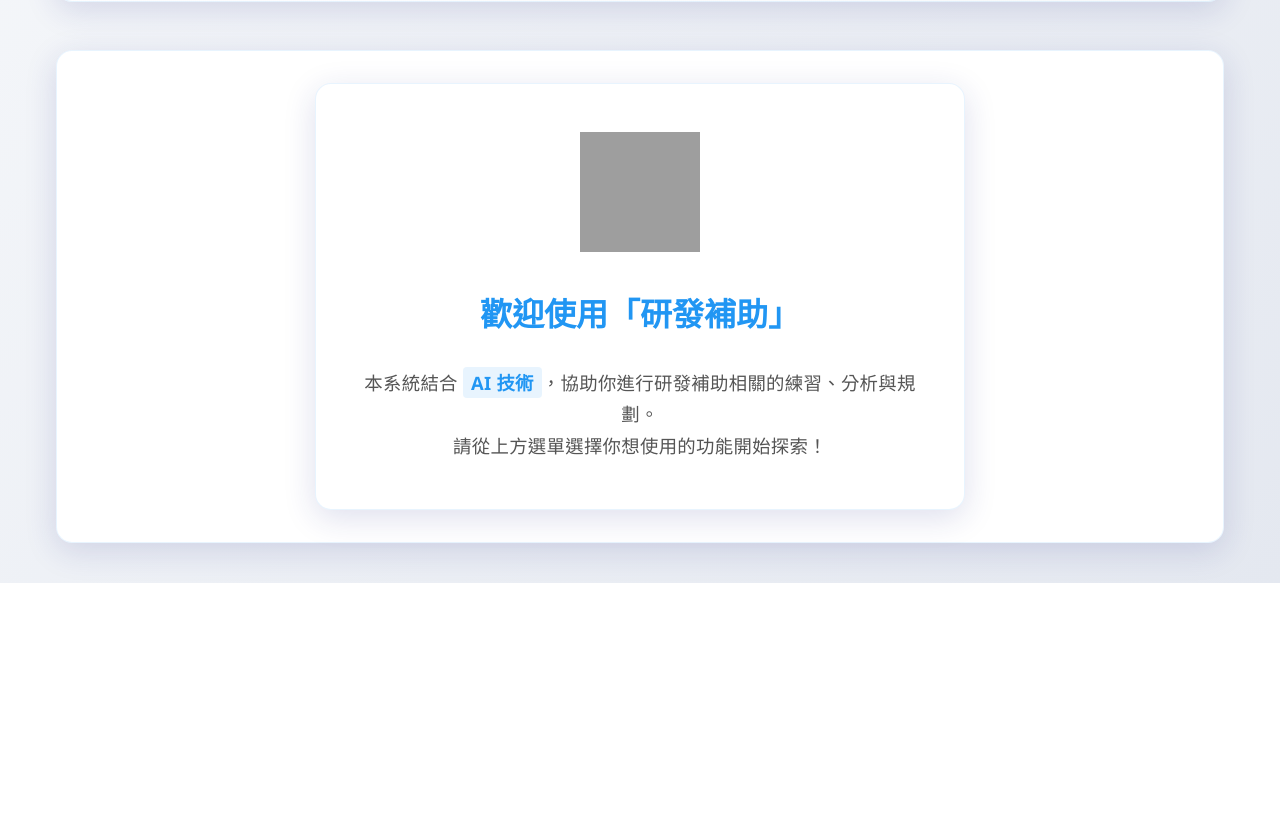
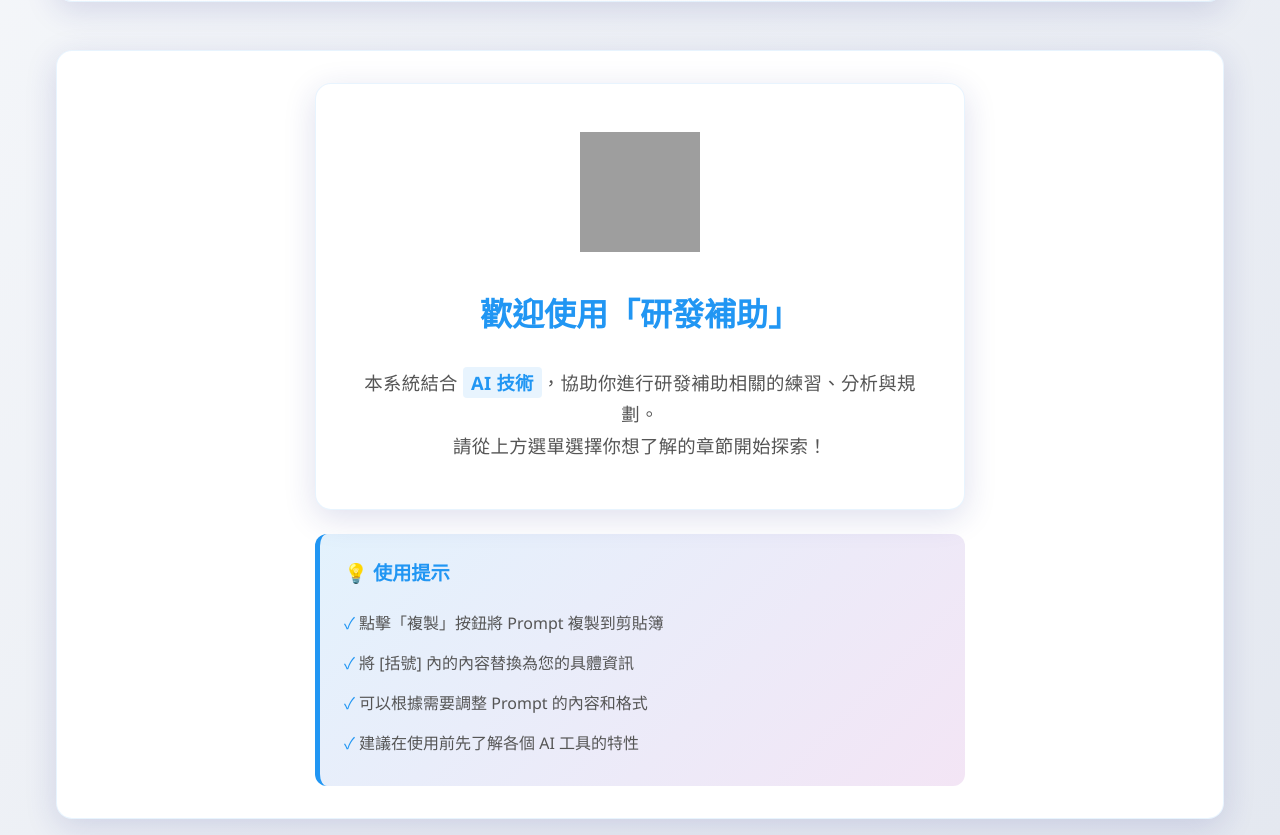
Before and after one commit to Charlie42725/react-exam, a React (Create React App) app: page / in a window 1280 px wide. Shown: the part 217-1052 px from the top of the page. Before the commit the page ends 800 px from the top, so only its background shows below. Built offline with nearby package versions, Linux system fonts and the light colour scheme; grey boxes are pictures that could not be loaded.

Commit message:
feat: 使用提示

```diff
--- a/src/pages/Index.jsx
+++ b/src/pages/Index.jsx
@@ -1,5 +1,4 @@
 import { useState, useEffect, useMemo } from "react";
-import { Link } from "react-router-dom";
 import { promptDatas } from "../libs/prompts";
 import { PromptCard } from "../components/Index/PromptCard";
 import { AnimatePresence, motion } from "framer-motion";
@@ -81,7 +80,6 @@ export const Index = () => {
               fontSize: "1.1rem",
               fontWeight: "600",
               color: "var(--text-color-primary)",
-              minWidth: "120px",
             }}
           >
             選擇章節：
@@ -94,9 +92,9 @@ export const Index = () => {
               setSelectedCategory(e.target.value);
             }}
             style={{
-              minWidth: "200px",
+              minWidth: "10rem",
               flex: "1",
-              maxWidth: "300px",
+              maxWidth: "16rem",
             }}
           >
             <option value="">--請選擇--</option>
@@ -109,11 +107,25 @@ export const Index = () => {
         </div>
 
         <div className="card" style={{ padding: "2rem", minHeight: "30rem" }}>
+          <AnimatePresence mode="wait">
+            <motion.div
+              key={selectedCategory}
+              variants={staggerContainer}
+              initial="hiddenBottom"
+              animate="show"
+              exit="hiddenBottom"
+              style={{
+                display: "flex",
+                gap: "1.5rem",
+                flexDirection: "column",
+              }}
+            >
               {!selectedCategory || !matchCategory ? (
-            <div
-              className="card welcome-section"
+                <>
+                  <motion.div
+                    variants={fadeInItem}
+                    className="card"
                     style={{
-                width: "fit-content",
                       display: "flex",
                       flexDirection: "column",
                       alignItems: "center",
@@ -166,7 +178,7 @@ export const Index = () => {
                       </span>
                       ，協助你進行研發補助相關的練習、分析與規劃。
                       <br />
-                請從上方選單選擇你想使用的功能開始探索！
+                      請從上方選單選擇你想了解的章節開始探索！
                     </p>
                     {/* <Link
                 to="/new-system"
@@ -181,32 +193,75 @@ export const Index = () => {
               >
                 前往企業內訓專案
               </Link> */}
-            </div>
-          ) : (
-            <AnimatePresence mode="wait">
+                  </motion.div>
                   <motion.div
-                key={matchCategory.value}
-                variants={staggerContainer}
-                initial="hiddenBottom"
-                animate="show"
-                exit="hiddenBottom"
+                    variants={fadeInItem}
                     style={{
+                      width: "100%",
                       display: "flex",
-                  gap: "1.5rem",
                       flexDirection: "column",
+                      gap: "1rem",
+                      borderRadius: "0.75rem",
+                      borderLeft: "5px solid var(--text-color-primary)",
+                      background: "linear-gradient(135deg, #e3f2fd, #f3e5f5)",
+                      padding: "1.5rem",
+                      maxWidth: "650px",
+                      marginInline: "auto",
                     }}
                   >
-                {matchCategory.prompts.map((prompt, index) => (
+                    <h3
+                      style={{
+                        color: "var(--text-color-primary)",
+                        fontSize: "1.2rem",
+                        fontWeight: "700",
+                      }}
+                    >
+                      💡 使用提示
+                    </h3>
+                    <ul
+                      style={{
+                        listStyle: "none",
+                      }}
+                    >
+                      {[
+                        "點擊「複製」按鈕將 Prompt 複製到剪貼簿",
+                        "將 [括號] 內的內容替換為您的具體資訊",
+                        "可以根據需要調整 Prompt 的內容和格式",
+                        "建議在使用前先了解各個 AI 工具的特性",
+                      ].map((tip, index) => (
+                        <li
+                          key={index}
+                          style={{
+                            paddingBlock: "0.5rem",
+                            color: "var(--text-color-muted)",
+                            position: "relative",
+                          }}
+                        >
+                          <span
+                            style={{
+                              color: "var(--text-color-primary)",
+                            }}
+                          >
+                            ✓
+                          </span>{" "}
+                          {tip}
+                        </li>
+                      ))}
+                    </ul>
+                  </motion.div>
+                </>
+              ) : (
+                matchCategory.prompts.map((prompt, index) => (
                   <motion.div key={index} variants={fadeInItem}>
                     <PromptCard
                       prompt={prompt}
                       caregory={matchCategory.title}
                     />
                   </motion.div>
-                ))}
+                ))
+              )}
             </motion.div>
           </AnimatePresence>
-          )}
         </div>
       </div>
     </section>
```
Lines whose indentation alone changed are shown as unchanged.
